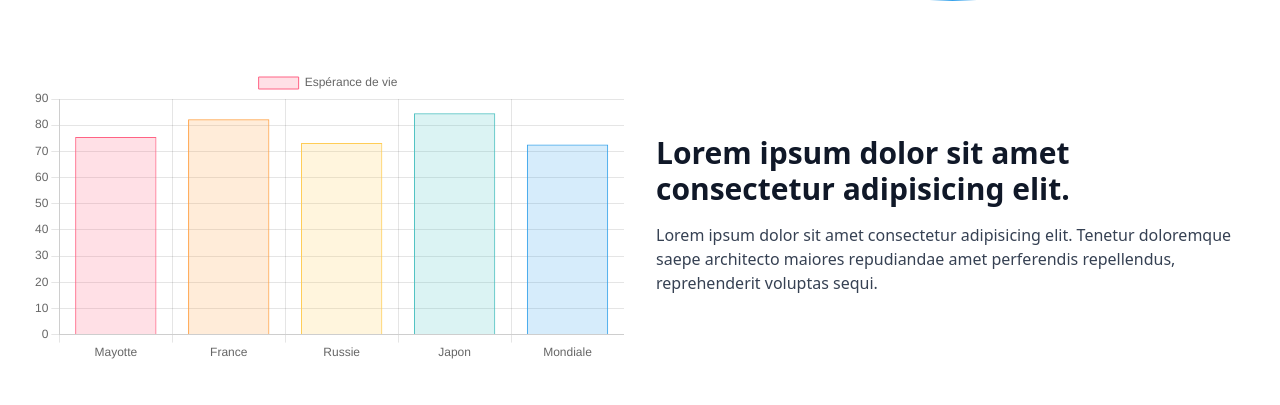
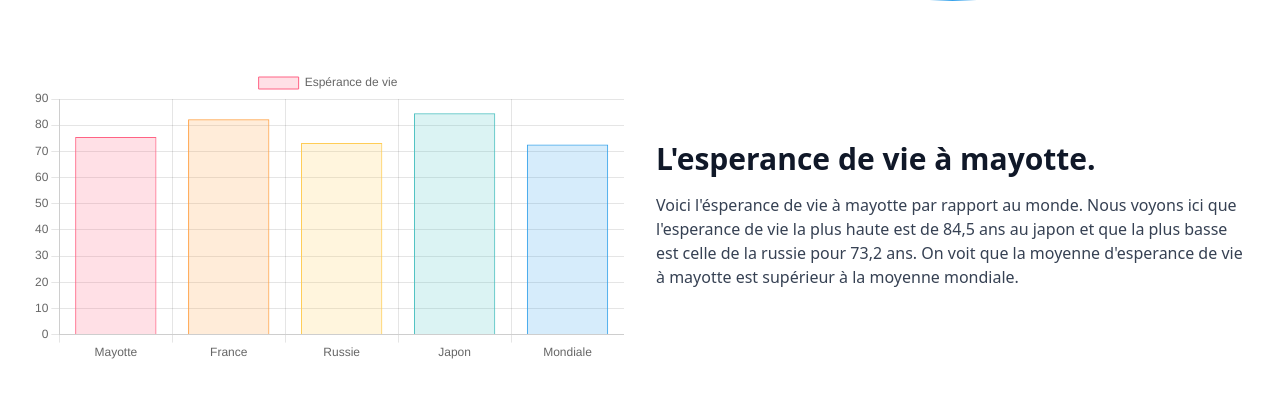
Before and after one commit to Tar1dev/site-geo-mayotte, a website built with Vite: page index.html in a window 1280 px wide. Shown: the part 1421-1826 px from the top of the page. Built offline with nearby package versions, Linux system fonts and the light colour scheme.

Commit message:
encore nouveau

```diff
--- a/index.html
+++ b/index.html
@@ -102,13 +102,14 @@
           <div>
             <div class="max-w-lg md:max-w-none">
               <h2 class="text-2xl font-semibold text-gray-900 sm:text-3xl">
-                Lorem ipsum dolor sit amet consectetur adipisicing elit.
+                L'esperance de vie à mayotte.
               </h2>
 
               <p class="mt-4 text-gray-700">
-                Lorem ipsum dolor sit amet consectetur adipisicing elit. Tenetur doloremque saepe
-                architecto maiores repudiandae amet perferendis repellendus, reprehenderit voluptas
-                sequi.
+                Voici l'ésperance de vie à mayotte par rapport au monde. Nous voyons ici que l'esperance de vie la plus haute est de
+                84,5 ans au japon et que la plus basse est celle de la russie pour 73,2 ans. On voit que la moyenne d'esperance de vie à mayotte
+                est supérieur à la moyenne mondiale.
+
               </p>
             </div>
           </div>
```
